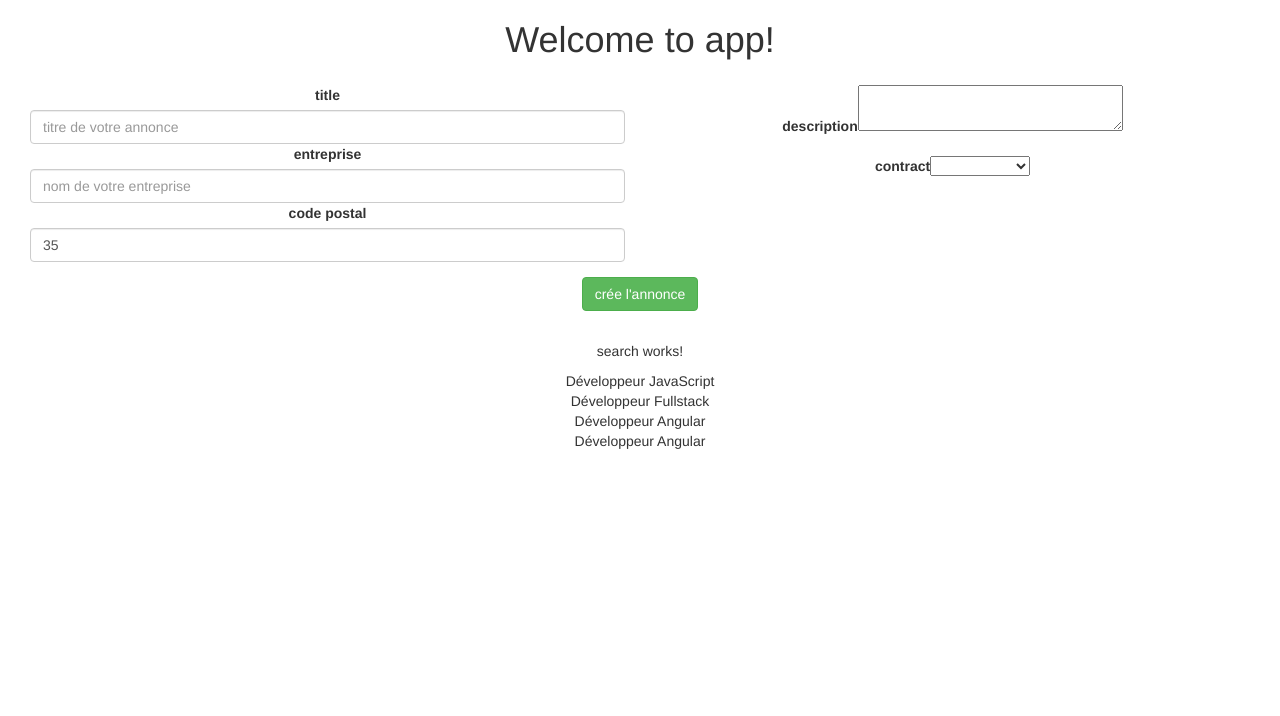
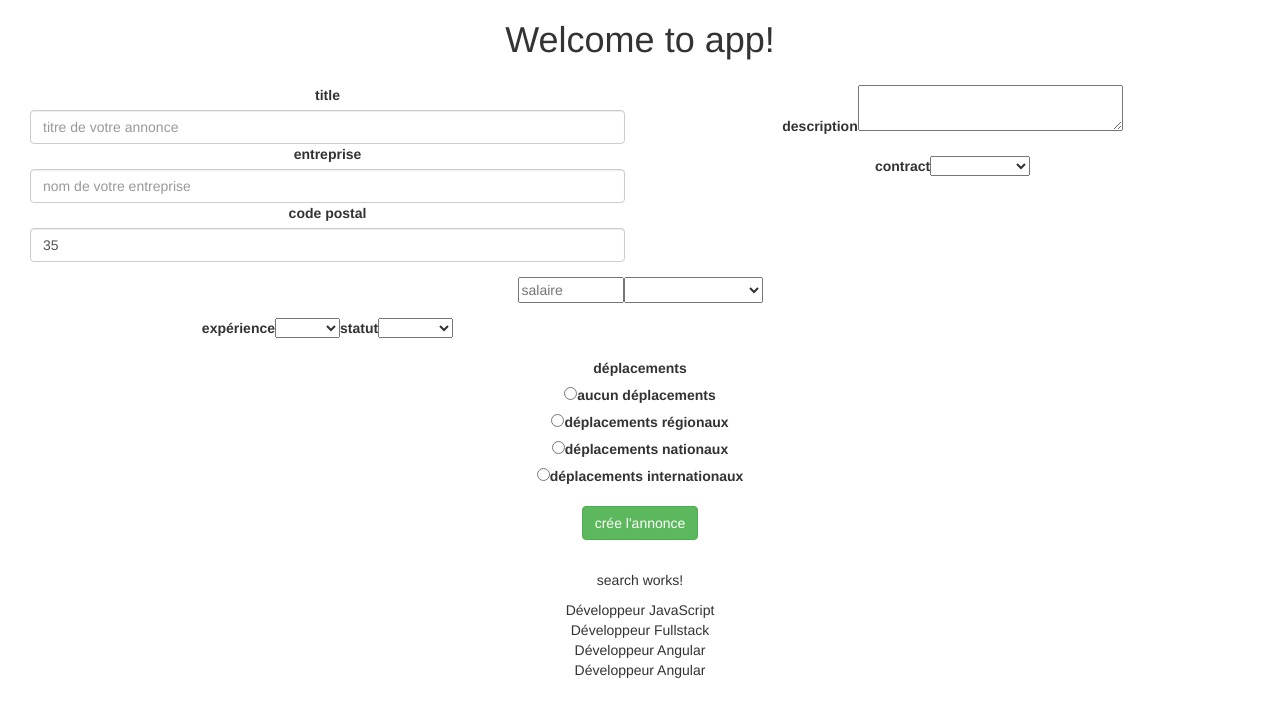
Before and after one commit to wajdikanzali/jsjobs, an Angular app: page / in a window 1280 px wide. Shown: the top 716 px of the page. Built offline with nearby package versions, Linux system fonts and the light colour scheme.

Commit message:
manage radio buttons

```diff
--- a/src/app/job-add-form/job-add-form.component.css
+++ b/src/app/job-add-form/job-add-form.component.css
@@ -0,0 +1,8 @@
+.small-text{
+	width: 106px;
+}
+
+.currency{
+	height: 26px;
+	width: 139px;
+}
--- a/src/app/job-add-form/job-add-form.component.html
+++ b/src/app/job-add-form/job-add-form.component.html
@@ -42,6 +42,35 @@
 
 
 	<div class="form-group col-sm-12">
+	  <input type="text" name="salary" class="small-text" placeholder="salaire" formControlName="salary">
+	  <select name="currency" formControlName="currency" class="currency">
+	    <option *ngFor="let curr of currencies" [value]="curr.value">{{curr.name}}</option>
+	  </select>
+	</div>
+
+	 <div class="form-group col-sm-6">
+      <label for="experience">expérience</label>
+      <select name="experience" formControlName="experience">
+        <option *ngFor="let exp of experience" [value]="exp.value">{{exp.name}}</option>
+      </select>
+      <label for="status">statut</label>
+      <select name="status" formControlName="status">
+        <option *ngFor="let status of statuses" [value]="status.value">{{status.name}}</option>
+      </select>
+    </div>
+
+     <div class="form-group col-sm-12">
+      <label for="area">déplacements</label><br>
+      <div *ngFor="let area of areas">
+        <input type="radio"
+                [id]='"btnk-" + area.value'
+                name="area"
+                [value]="area.value"
+                formControlName="area"> <label [for]='"btn-" + area.value'>{{area.name}}</label>
+      </div>
+    </div>
+
+	<div class="form-group col-sm-12">
 		<button type="submit" class="btn btn-success">crée l'annonce</button>
 	</div>
 
--- a/src/app/job-add-form/job-add-form.component.ts
+++ b/src/app/job-add-form/job-add-form.component.ts
@@ -16,7 +16,32 @@ export class JobAddFormComponent implements OnInit {
 		{id: 3, name: 'cdd', value: 'fixed-term'},
 		{id: 4, name: 'indépendant', value: 'freelance'},
 		{id: 5, name: 'intérim', value: 'temp'},
-	]
+	];
+
+	currencies = [
+    {id: 1, name: 'euros', value: 'EU', symbol: '€'},
+    {id: 2, name: 'livres sterling', value: 'POUNDS', symbol: '£'},
+    {id: 3, name: 'francs CFA', value: 'CFA', symbol: 'CFA'},
+    {id: 4, name: 'dollars canadien', value: 'CAD', symbol: '$'}
+    ];
+
+  statuses = [
+    {id: 1, name: 'cadre', value: 'executive'},
+    {id: 1, name: 'employé', value: 'employee'}
+  ];
+
+  experience = [
+    { id: 1, name: 'junior', value: 'junior'},
+    { id: 2, name: 'medior', value: 'medior'},
+    { id: 3, name: 'senior', value: 'senior'}
+  ];
+
+  areas = [
+    {id: 1, name: 'aucun déplacements', value: 'none'},
+    {id: 2, name: 'déplacements régionaux', value: 'region'},
+    {id: 3, name: 'déplacements nationaux', value: 'nation'},
+    {id: 4, name: 'déplacements internationaux', value: 'international'}
+  ];
 
   constructor(private formBuilder: FormBuilder) { }
 
@@ -30,8 +55,8 @@ export class JobAddFormComponent implements OnInit {
   		zipcode: 35,
   		description: '',
   		contract: '',
-  		salary: 0,
-  		currency: 'dinars',
+  		salary: null,
+  		currency: '',
   		startdate: new Date(),
   		experience: '',
   		status: '',
```
